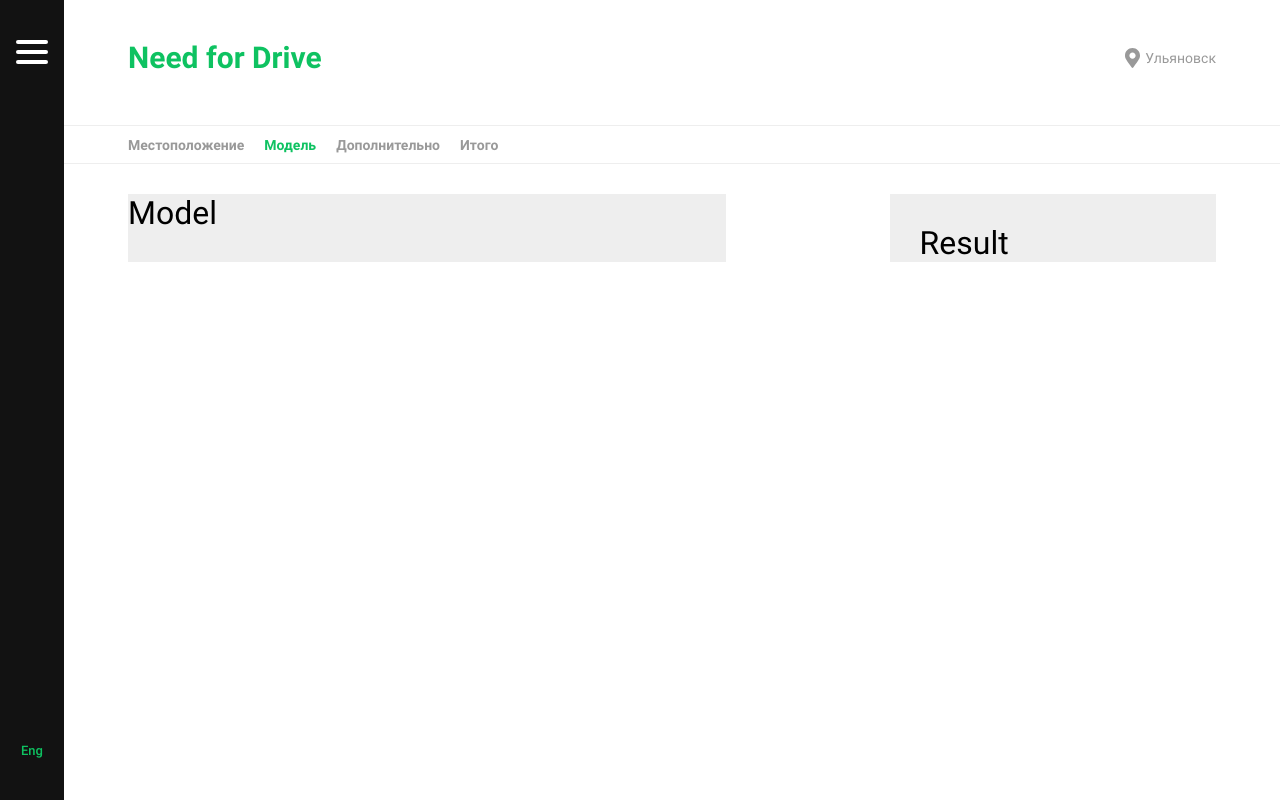
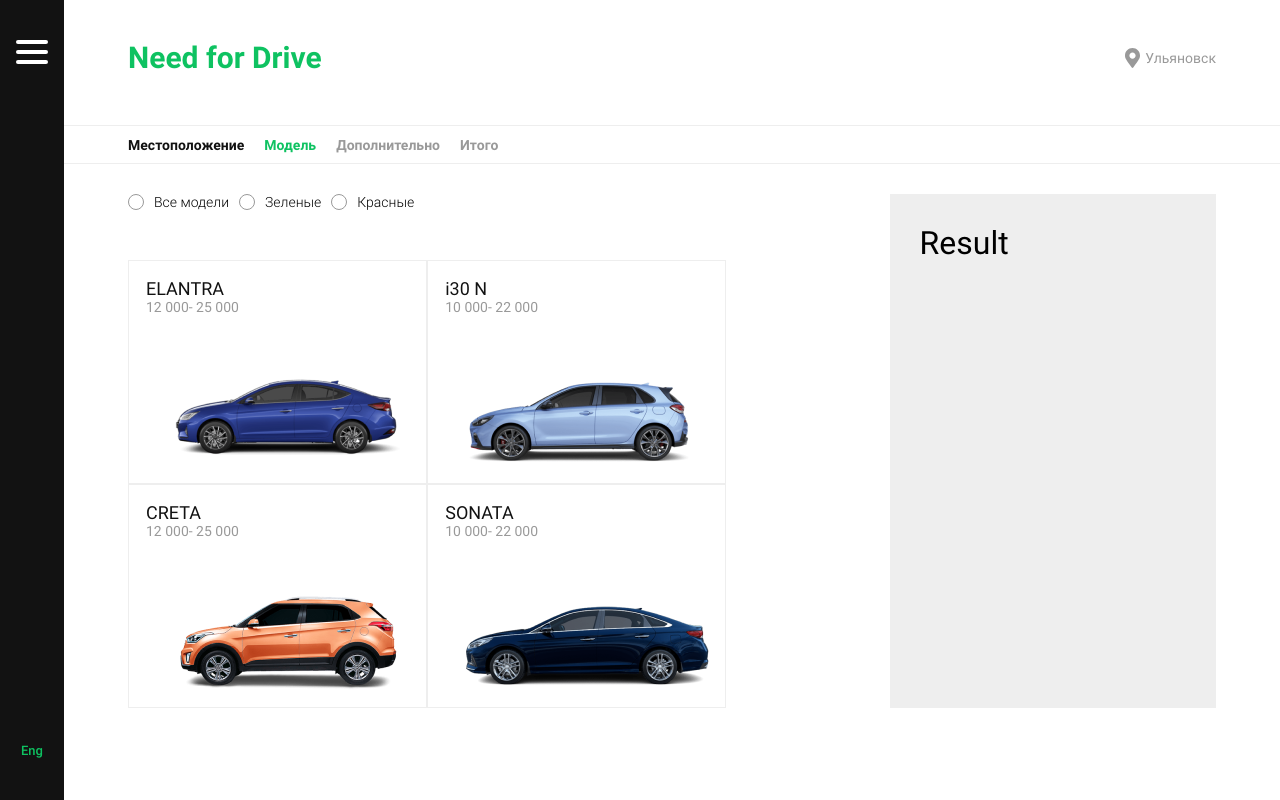
Before and after one commit to ArturIgnatov/ArturIgnatov.github.io, a React (Create React App) app: page /orderpage/model in a window 1280 px wide. Built offline with nearby package versions, Linux system fonts and the light colour scheme.

Commit message:
add loacation and model components

```diff
--- a/src/components/Order Page/Content/Location/Location.jsx
+++ b/src/components/Order Page/Content/Location/Location.jsx
@@ -2,10 +2,27 @@
 import './Location.sass'
 
 
+
 const Location = () => {
 	return (
-		<div>
-			<h1>Location</h1>
+		<div className='location'>
+			<div className='location__info'>
+				<label className='location__city'>
+					Город
+					<input type="text" value='Ульяновск' />
+					<svg className='times' aria-hidden="true"  data-icon="times" viewBox="0 0 352 512">
+						<path fill="currentColor" d="M242.72 256l100.07-100.07c12.28-12.28 12.28-32.19 0-44.48l-22.24-22.24c-12.28-12.28-32.19-12.28-44.48 0L176 189.28 75.93 89.21c-12.28-12.28-32.19-12.28-44.48 0L9.21 111.45c-12.28 12.28-12.28 32.19 0 44.48L109.28 256 9.21 356.07c-12.28 12.28-12.28 32.19 0 44.48l22.24 22.24c12.28 12.28 32.2 12.28 44.48 0L176 322.72l100.07 100.07c12.28 12.28 32.2 12.28 44.48 0l22.24-22.24c12.28-12.28 12.28-32.19 0-44.48L242.72 256z"></path>
+					</svg>
+				</label>
+				<label className='location__point'>
+					Пункт выдачи
+					<input type="text" placeholder='Начните вводить пункт'/>
+				</label>
+			</div>
+			<div className='location__map'>
+				<span>Выбрать на карте: </span>
+				<iframe src="https://yandex.ru/map-widget/v1/?um=constructor%3Ae92ada9517e069849f6cc37eb1fbf4d9062ec5bafc6a6f8cdf7e61b99b32655f&amp;source=constructor" width="100%" height="352" frameborder="0"></iframe>
+			</div>
 		</div>
 	)
 }
--- a/src/components/Order Page/Content/Location/Location.sass
+++ b/src/components/Order Page/Content/Location/Location.sass
@@ -0,0 +1,34 @@
+@import ../../../../variables
+
+.location__info
+	width: 325px
+	display: flex
+	flex-direction: column
+	align-items: flex-end
+	margin-bottom: 50px
+.location__city
+	position: relative
+label
+	font-size: 14px
+	font-weight: 300
+	margin-bottom: 10px
+input
+	margin-left: 10px
+	padding: 3px
+	width: 224px
+	border: 0
+	font-size: 14px
+	font-weight: 300
+	background: transparent
+	border-bottom: 1px solid $GRAY
+	&:focus
+		outline: none
+.times
+	top: 5px
+	right: 5px
+	color: $BLACK
+	position: absolute
+	width: 9px
+	cursor: pointer
+iframe
+	margin-top: 20px
--- a/src/components/Order Page/Content/Model/Model.jsx
+++ b/src/components/Order Page/Content/Model/Model.jsx
@@ -2,10 +2,40 @@
 import './Model.sass'
 
 
-const Model = () => {
+const Model = (props) => {
+
+	const carsItem = props.cars.map((el, i) => {
+		return(
+			<div key={i} className='model__item'>
+				<span>{el.model}</span>
+				<span>{el.price}</span>
+				<img src={el.img} alt="" />
+			</div>
+		)
+	})
+
 	return (
-		<div>
-			<h1>Model</h1>
+		<div className='model'>
+			<div className='model__filter'>
+				<label>
+					<input className="check" type="radio" name="model" />
+					<span className="fakecheck"></span>
+					<span>Все модели</span>
+				</label>
+				<label>
+					<input className="check" type="radio" name="model" />
+					<span className="fakecheck"></span>
+					<span>Зеленые</span>
+				</label>
+				<label>
+					<input className="check" type="radio" name="model" />
+					<span className="fakecheck"></span>
+					<span>Красные</span>
+				</label>
+			</div>
+			<div className='model__view'>
+				{carsItem}
+			</div>
 		</div>
 	)
 }
--- a/src/components/Order Page/Content/Model/Model.sass
+++ b/src/components/Order Page/Content/Model/Model.sass
@@ -0,0 +1,69 @@
+@import ../../../../variables
+
+.model
+
+.model__view
+	display: flex
+	justify-content: space-between
+	flex-wrap: wrap
+
+.model__filter
+	margin-bottom: 40px
+	display: flex
+	span
+		font-size: 14px
+		font-weight: 300
+	label
+		display: flex
+		align-items: center
+		margin-right: 10px
+	input
+		display: none
+		&:checked + .fakecheck::before
+			opacity: 1
+	.fakecheck
+		display: inline-block
+		width: 16px
+		height: 16px
+		border: 1px solid #999999
+		margin-right: 10px
+		position: relative
+		border-radius: 50%
+	.fakecheck::before
+		border-radius: 50%
+		content: " "
+		position: absolute
+		top: 50%
+		left: 50%
+		transform: translate(-50%, -50%)
+		display: block
+		width: 16px
+		height: 16px
+		background-color: #fff
+		border: 5px solid $GREEN
+		opacity: 0
+		transition: all linear .1s
+
+.model__item
+	display: flex
+	padding: 17px
+	height: 224px
+	width: 50%
+	flex-direction: column
+	border: 1px solid $LGRAY
+	position: relative
+	cursor: pointer
+	// min-width: 300px
+	span
+		font-size: 18px
+		color: $BLACK
+		font-weight: 400
+		&:nth-child(2n)
+			color: $GRAY
+			font-size: 14px
+	img
+		bottom: 15px
+		right: 10px
+		position: absolute
+	&:hover
+		border: 1px solid $GREEN
--- /dev/null
+++ b/src/components/Order Page/Content/Model/ModelContainer.jsx
@@ -0,0 +1,19 @@
+import { connect } from 'react-redux';
+import Model from './Model';
+
+let mapStateToProps = (state) => {
+	return {
+		cars: state.orderPage.cars
+	}
+}
+let mapDispatchToProps = (dispatch) => {
+	return {
+
+	}
+}
+
+
+const ModelContainer = connect(mapStateToProps, mapDispatchToProps)(Model)
+
+
+export default ModelContainer;
--- a/src/components/Order Page/Content/OrderContent.jsx
+++ b/src/components/Order Page/Content/OrderContent.jsx
@@ -2,16 +2,16 @@
 import './OrderContent.sass'
 import { Switch, Route } from 'react-router-dom'
 import Location from './Location/Location'
-import Model from './Model/Model'
 import Total from './Total/Total'
 import More from './More/More'
+import ModelContainer from './Model/ModelContainer'
 
 const OrderContent = () => {
 	return (
 		<div className='order-page__content'>
 			<Switch>
 				<Route exact path={'/orderpage'} component={Location}/>
-				<Route  path={'/orderpage/model'} component={Model} />
+				<Route  path={'/orderpage/model'} component={ModelContainer} />
 				<Route  path={'/orderpage/more'} component={More} />
 				<Route  path={'/orderpage/total'} component={Total} />
 			</Switch>
--- a/src/components/Order Page/Content/OrderContent.sass
+++ b/src/components/Order Page/Content/OrderContent.sass
@@ -2,4 +2,3 @@
 
 .order-page__content
 	width: 55%
-	background: $LGRAY
--- a/src/components/Order Page/Menu/OrderMenu.jsx
+++ b/src/components/Order Page/Menu/OrderMenu.jsx
@@ -2,14 +2,28 @@
 import './OrderMenu.sass'
 import { NavLink } from 'react-router-dom';
 
-const OrderMenu = () => {
+const OrderMenu = (props) => {
+
+	const navLink = props.menu.map((el, i)=>{
+		if(el.id === 1){
+			return(
+				<NavLink key={i} exact to={el.path}>{el.title}</NavLink>
+			)
+		}
+		else if (!el.isActive){
+			return (
+				<NavLink className='disabled' key={i} to={el.path}>{el.title}</NavLink>
+			)
+		}
+		return(
+			<NavLink  key={i} to={el.path}>{el.title}</NavLink>
+		)
+	})
+
 	return (
 		<div className='order-page__menu'>
 			<nav>
-				<NavLink exact to={'/orderpage'}>Местоположение</NavLink>
-				<NavLink to={'/orderpage/model'}>Модель</NavLink>
-				<NavLink to={'/orderpage/more'}>Дополнительно</NavLink>
-				<NavLink to={'/orderpage/total'}>Итого</NavLink>
+				{navLink}
 			</nav>
 		</div>
 	)
--- a/src/components/Order Page/Menu/OrderMenu.sass
+++ b/src/components/Order Page/Menu/OrderMenu.sass
@@ -8,10 +8,14 @@
 		padding: 9px 64px
 	a
 		padding-right: 20px
-		color: $GRAY
+		color: $BLACK
 		font-size: 14px
 		font-weight: 700
 		&:hover
 			color: $GREEN
 		&.active
 			color: $GREEN
+		&.disabled
+			pointer-events: none
+			cursor: default
+			color: $GRAY
--- a/src/components/Order Page/OrderPage.jsx
+++ b/src/components/Order Page/OrderPage.jsx
@@ -5,11 +5,11 @@
 import OrderContent from './Content/OrderContent'
 import OrderResult from './Result/OrderResult'
 
-const OrderPage = () => {
+const OrderPage = (props) => {
 	return (
 		<div className='order-page'>
 			<HeaderContent/>
-			<OrderMenu/>
+			<OrderMenu menu={props.orderPage.menu}/>
 			<div className='order-page__mein'>
 				<OrderContent />
 				<OrderResult />
--- a/src/redux/orderpage-reducer.js
+++ b/src/redux/orderpage-reducer.js
@@ -6,16 +6,22 @@
 
 let initialState = {
 	menu:[
-		{ id: 1, title: 'Местоположение', isActive: true},
-		{ id: 2, title: 'Модель', isActive: false},
-		{ id: 3, title: 'Дополнительно', isActive: false },
-		{ id: 4, title: 'Итого', isActive: false },
+		{ id: 1, title: 'Местоположение', path:'/orderpage', isActive: true},
+		{ id: 2, title: 'Модель', path: '/orderpage/model', isActive: true},
+		{ id: 3, title: 'Дополнительно', path: '/orderpage/more', isActive: false },
+		{ id: 4, title: 'Итого', path: '/orderpage/total', isActive: false },
+	],
+	city:[
+		{ id: 1, cityName: 'Ульяновск', poits: [{ id: 1, pointName: 'Пункт №1', adress: 'ул.Макарова 37' }, { id: 2, pointName: 'Пункт №2', adress: 'ул.Ленина 4а' }]},
+		{ id: 2, cityName: 'Пенза', poits: [{ id: 1, pointName: 'Пункт №1', adress: 'ул."Энгельса 134' }, { id: 2, pointName: 'Пункт №2', adress: 'ул.Гоголя 3в' }]},
+		{ id: 3, cityName: 'Саранск' },
+		{ id: 4, cityName: 'Тольятти' }
 	],
 	cars:[
-		{ id: 1, model: 'ELANTRA', price: 12000, img: elantra, checked: true},
-		{ id: 2, model: 'i30 N', price: 10000, img: i30, checked: false},
-		{ id: 3, model: 'CRETA', price: 12000, img: creta, checked: false},
-		{ id: 4, model: 'SONATA', price: 10000, img: sonata, checked: false}
+		{ id: 1, model: 'ELANTRA', price: '12 000- 25 000', img: elantra, checked: false},
+		{ id: 2, model: 'i30 N', price: '10 000- 22 000', img: i30, checked: false},
+		{ id: 3, model: 'CRETA', price: '12 000- 25 000', img: creta, checked: false},
+		{ id: 4, model: 'SONATA', price: '10 000- 22 000', img: sonata, checked: false}
 	],
 	colors:[
 		{ id: 1, title: 'Любой', checked: false},
```
Also changed, not shown: src/assets/images/svg/times-solid.svg (added).
